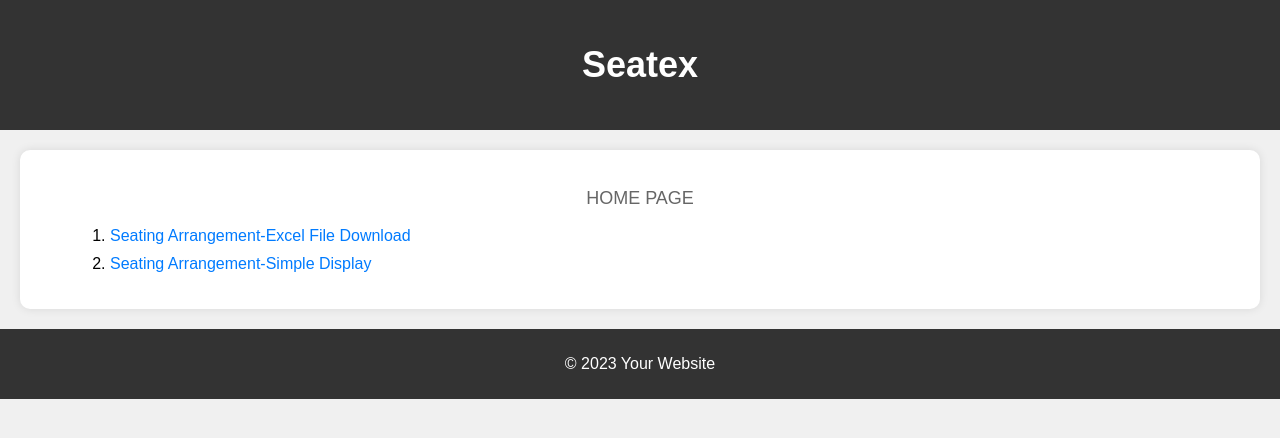
After one commit to vishnuprakash-777/Seatex, a Django app: page /details/ in a window 1280 px wide. The commit adds this page. Shown: the top 438 px of the page. Run offline with Django 4.2, Linux system fonts and the light colour scheme.

Commit message:
Add files via upload

```diff
--- /dev/null
+++ b/seatex/seatex/details/templates/home.html
@@ -0,0 +1,73 @@
+<!DOCTYPE html>
+<html lang="en">
+<head>
+    <meta charset="UTF-8">
+    <meta name="viewport" content="width=device-width, initial-scale=1.0">
+    <title>Welcome to My Website</title>
+    <style>
+        /* Add your CSS styles here */
+        body {
+            font-family: Arial, sans-serif;
+            background-color: #f0f0f0;
+            text-align: center;
+            margin: 0;
+            padding: 0;
+        }
+        header {
+            background-color: #333;
+            color: #fff;
+            padding: 20px 0;
+        }
+        header h1 {
+            font-size: 36px;
+        }
+        main {
+            margin: 20px;
+            padding: 20px;
+            background-color: #fff;
+            border-radius: 10px;
+            box-shadow: 0 0 10px rgba(0, 0, 0, 0.1);
+        }
+        main p {
+            font-size: 18px;
+            color: #666;
+        }
+        main ol {
+            text-align: left;
+            margin-left: 30px;
+        }
+        main li {
+            font-size: 16px;
+            margin: 10px 0;
+        }
+        main a {
+            text-decoration: none;
+            color: #007BFF;
+            transition: color 0.3s;
+        }
+        main a:hover {
+            color: #0056b3;
+        }
+        footer {
+            background-color: #333;
+            color: #fff;
+            padding: 10px 0;
+        }
+    </style>
+</head>
+<body>
+    <header>
+        <h1>Seatex</h1>
+    </header>
+    <main>
+        <p>HOME PAGE</p>
+        <ol>
+            <li><a href="http://127.0.0.1:8000/details/generate-seating-plan/">Seating Arrangement-Excel File Download</a></li>
+            <li><a href="http://127.0.0.1:8000/details/generate-seating-plan2/">Seating Arrangement-Simple Display</a></li>
+        </ol>
+    </main>
+    <footer>
+        <p>&copy; 2023 Your Website</p>
+    </footer>
+</body>
+</html>
--- a/seatex/seatex/details/urls.py
+++ b/seatex/seatex/details/urls.py
@@ -7,5 +7,6 @@ app_name = 'details'
 urlpatterns = [
     path('upload-csv/', views.upload_csv, name='upload-csv'),
     path('generate-seating-plan/', views.generate_seating_plan, name='generate-seating-plan'),
-    #path('generate-seating-plan2/', views.generate_seating_plan2, name='generate-seating-plan2'),
+    path('generate-seating-plan2/', views.generate_seating_plan2, name='generate-seating-plan2'),
+    path('', views.home_page, name='home'),
 ]
--- a/seatex/seatex/details/views.py
+++ b/seatex/seatex/details/views.py
@@ -106,7 +106,9 @@ def generate_seating_plan(request):
 
 
 
-'''
+
+
+
 def generate_seating_plan2(request):
     if request.method == 'POST':
         roomno = request.POST.get('roomno')
@@ -118,10 +120,13 @@ def generate_seating_plan2(request):
 
         # Fetch student register numbers from the database
         register_data = Details.objects.values_list('RegNo', flat=True).distinct()
-        if(len(register_data) > number_of_col_in_room*number_of_row_in_room):
-            return
+        max_students = number_of_row_in_room * number_of_col_in_room
+        if len(register_data) > max_students:
+            # Students strength exceeds room size, return a custom response
+            return render(request, 'students_strength_exceeds.html')
         # Create a dictionary to group students by prefix
-        students_by_prefix = {}
+        else:
+            students_by_prefix = {}
         for student in register_data:
             prefix = student[:8]
             if prefix not in students_by_prefix:
@@ -153,5 +158,8 @@ def generate_seating_plan2(request):
 
         return render(request, 'seating_plan.html', {'roomno': roomno, 'seating_plan': arr})
     else:
-        return render(request, 'room_selection.html')
-'''
+        return render(request, 'room_selection2.html')
+
+
+def home_page(request):
+    return render(request, 'home.html')
```
Also changed, not shown: seatex/seatex/details/templates/room_selection2.html (added, +56 -0 lines), seatex/seatex/details/templates/seating_plan.html (+53 -7 lines), seatex/seatex/db.sqlite3.
